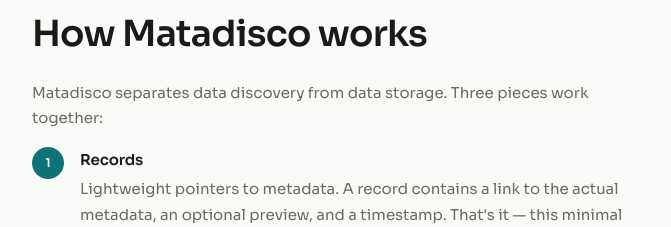
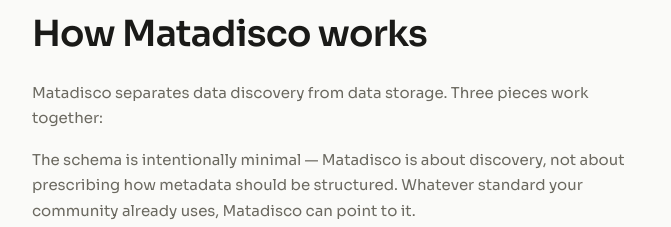
Before and after one commit to 2color/matadisco-website, a plain HTML site: page index.html in a window 1280 px wide. Shown: the part 968-1195 px from the top of the page, without its empty margins (408-1079 px from the left). Drawn offline with Linux system fonts and the light colour scheme.

Commit message:
Add note about why the schema is minimal

```diff
--- a/index.html
+++ b/index.html
@@ -487,6 +487,7 @@
       <section id="how" class="fade-in">
         <h2>How Matadisco works</h2>
         <p>Matadisco separates data discovery from data storage. Three pieces work together:</p>
+        <p>The schema is intentionally minimal — Matadisco is about discovery, not about prescribing how metadata should be structured. Whatever standard your community already uses, Matadisco can point to it.</p>
 
         <div class="steps">
           <div class="step">
```
